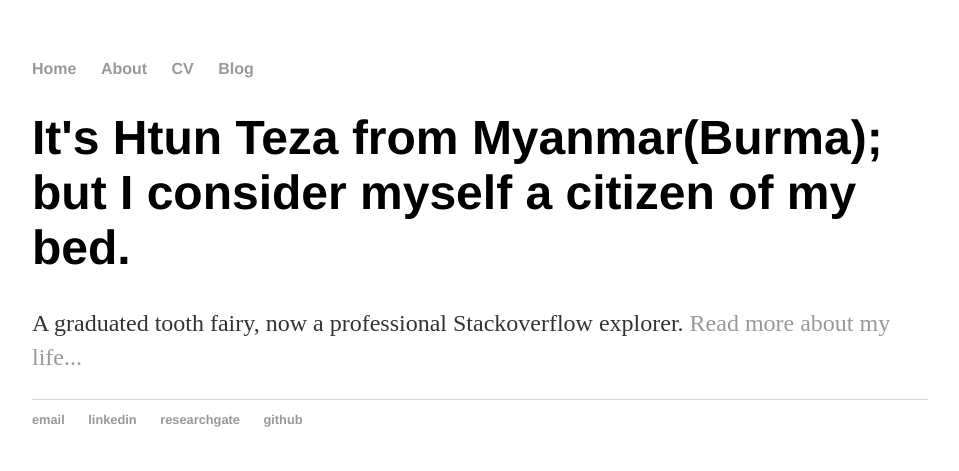
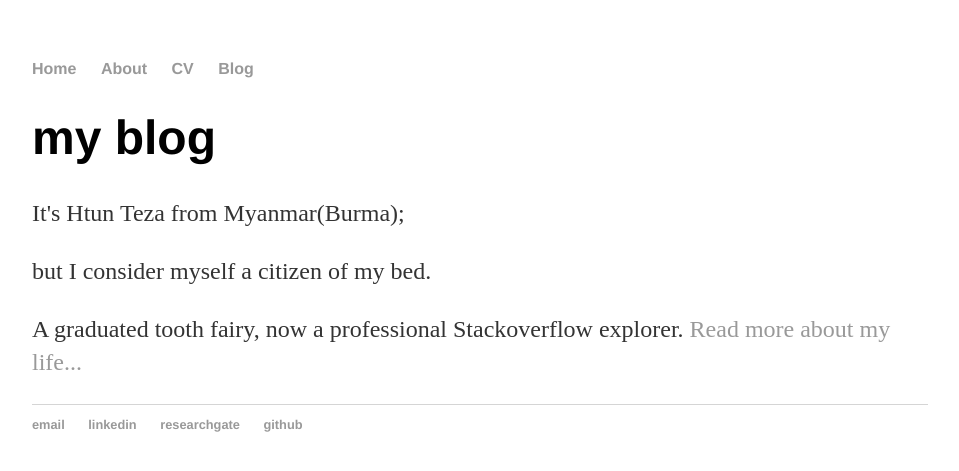
Before and after one commit to finerbrighterlighter/finerbrighterlighter.github.io, a Jekyll site: the page built from index.html, in a window 1280 px wide. Shown: the top 471 px of the page, without its empty margins (160-1119 px from the left). Built offline with Jekyll 4.4.1, drawn with Linux system fonts in a browser that asks for light colours.

Commit message:
Update index.html

```diff
--- a/index.html
+++ b/index.html
@@ -3,7 +3,9 @@ layout: default
 title: Hteza
 ---
 <div class="blurb">
-	<h1>It's Htun Teza from Myanmar(Burma); but I consider myself a citizen of my bed.</h1>
+	<h1>my blog</h1>
+	<p>It's Htun Teza from Myanmar(Burma);</p>
+	<p>but I consider myself a citizen of my bed.</p>
 	<p>A graduated tooth fairy, now a professional Stackoverflow explorer. <a href="/about">Read more about my life...</a></p>
 </div><!-- /.blurb -->
 
```
